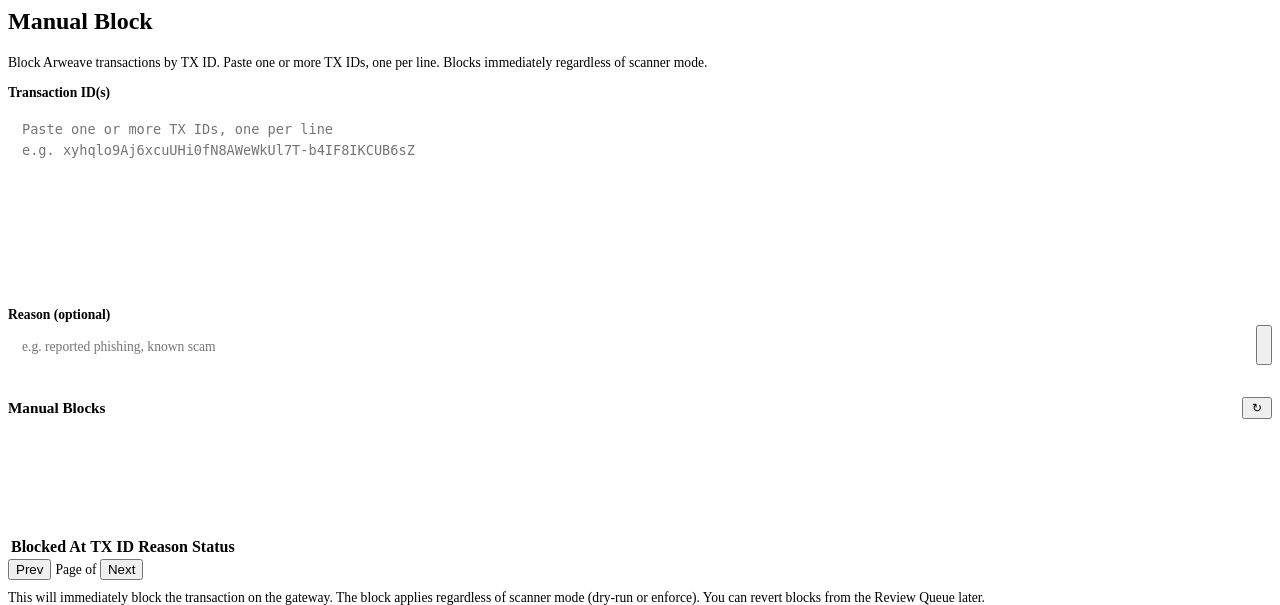
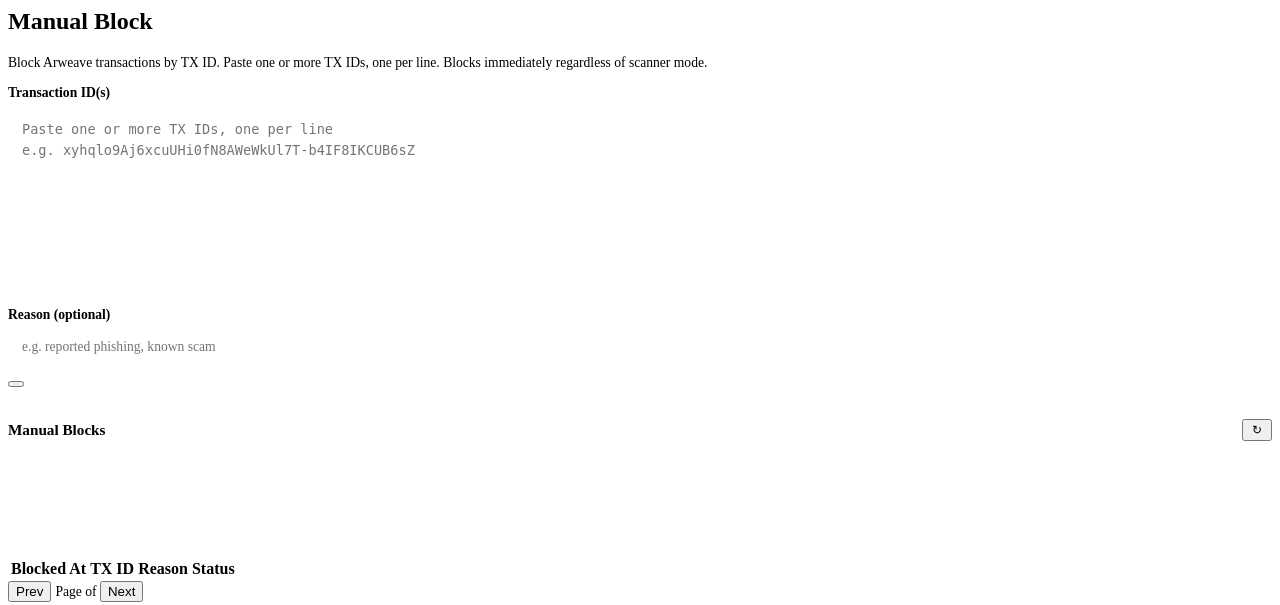
Before and after one commit to ar-io/ar-io-content-scanner, a Python web app: template src/templates/admin/block.html in a window 1280 px wide. Shown: the top 605 px of the page. Run offline with Jinja, Linux system fonts and the light colour scheme; the template is opened without the code that fills it, so the values that code supplies are empty.

Commit message:
fix: force full-width inputs — reason on own row, !important on resize
The reason input was narrow because it shared a flex row with the
button. Move reason and button to their own stacked rows so both
inputs stretch the full content width. Add !important to resize:none
on the TX textarea and display:block on both inputs to prevent any
inline or inherited layout issues.

Co-Authored-By: Claude Opus 4.6 (1M context) <noreply@anthropic.com>

```diff
--- a/src/templates/admin/block.html
+++ b/src/templates/admin/block.html
@@ -16,8 +16,8 @@
   <div style="margin-bottom: 32px;">
     <div style="margin-bottom: 16px;">
       <label style="font-size: 0.85rem; font-weight: 600; color: var(--color-gray); display: block; margin-bottom: 6px;">Transaction ID(s)</label>
-      <textarea x-model="txInput" :disabled="loading" placeholder="Paste one or more TX IDs, one per line&#10;e.g. xyhqlo9Aj6xcuUHi0fN8AWeWkUl7T-b4IF8IKCUB6sZ" rows="6"
-        style="width: 100%; height: 160px; padding: 12px 14px; border: 1px solid var(--color-gray-light); border-radius: 8px; font-size: 0.85rem; font-family: 'JetBrains Mono', monospace; box-sizing: border-box; resize: none; line-height: 1.6; overflow-y: auto; background: var(--color-white);"
+      <textarea x-model="txInput" :disabled="loading" placeholder="Paste one or more TX IDs, one per line&#10;e.g. xyhqlo9Aj6xcuUHi0fN8AWeWkUl7T-b4IF8IKCUB6sZ"
+        style="display: block; width: 100%; height: 160px; padding: 12px 14px; border: 1px solid var(--color-gray-light); border-radius: 8px; font-size: 0.85rem; font-family: 'JetBrains Mono', monospace; box-sizing: border-box; resize: none !important; line-height: 1.6; overflow-y: auto; background: var(--color-white);"
         :style="loading ? 'opacity: 0.5; cursor: not-allowed;' : ''"
         @input="validationError = ''"></textarea>
       <div style="display: flex; justify-content: space-between; align-items: center; margin-top: 4px; min-height: 20px;">
@@ -26,17 +26,15 @@
         <span style="font-size: 0.75rem; color: var(--color-gray);" x-text="parseTxIds().length === 1 ? '1 TX ID' : parseTxIds().length + ' TX IDs'" x-show="parseTxIds().length > 0"></span>
       </div>
     </div>
-    <div style="display: flex; gap: 16px; align-items: flex-end;">
-      <div style="flex: 1;">
-        <label style="font-size: 0.85rem; font-weight: 600; color: var(--color-gray); display: block; margin-bottom: 6px;">Reason (optional)</label>
-        <input type="text" x-model="reason" :disabled="loading" maxlength="300" placeholder="e.g. reported phishing, known scam"
-          style="width: 100%; padding: 10px 14px; border: 1px solid var(--color-gray-light); border-radius: 8px; font-size: 0.85rem; font-family: inherit; box-sizing: border-box; background: var(--color-white);"
-          :style="loading ? 'opacity: 0.5; cursor: not-allowed;' : ''">
-      </div>
-      <button class="btn btn-danger" @click="promptBlock()" :disabled="parseTxIds().length === 0 || loading" style="white-space: nowrap; height: 40px;">
-        <span x-text="parseTxIds().length <= 1 ? 'Block Transaction' : 'Block ' + parseTxIds().length + ' Transactions'"></span>
-      </button>
+    <div style="margin-bottom: 16px;">
+      <label style="font-size: 0.85rem; font-weight: 600; color: var(--color-gray); display: block; margin-bottom: 6px;">Reason (optional)</label>
+      <input type="text" x-model="reason" :disabled="loading" maxlength="300" placeholder="e.g. reported phishing, known scam"
+        style="display: block; width: 100%; padding: 10px 14px; border: 1px solid var(--color-gray-light); border-radius: 8px; font-size: 0.85rem; font-family: inherit; box-sizing: border-box; background: var(--color-white);"
+        :style="loading ? 'opacity: 0.5; cursor: not-allowed;' : ''">
     </div>
+    <button class="btn btn-danger" @click="promptBlock()" :disabled="parseTxIds().length === 0 || loading">
+      <span x-text="parseTxIds().length <= 1 ? 'Block Transaction' : 'Block ' + parseTxIds().length + ' Transactions'"></span>
+    </button>
   </div>
 
   <!-- Manual Blocks History -->
```
